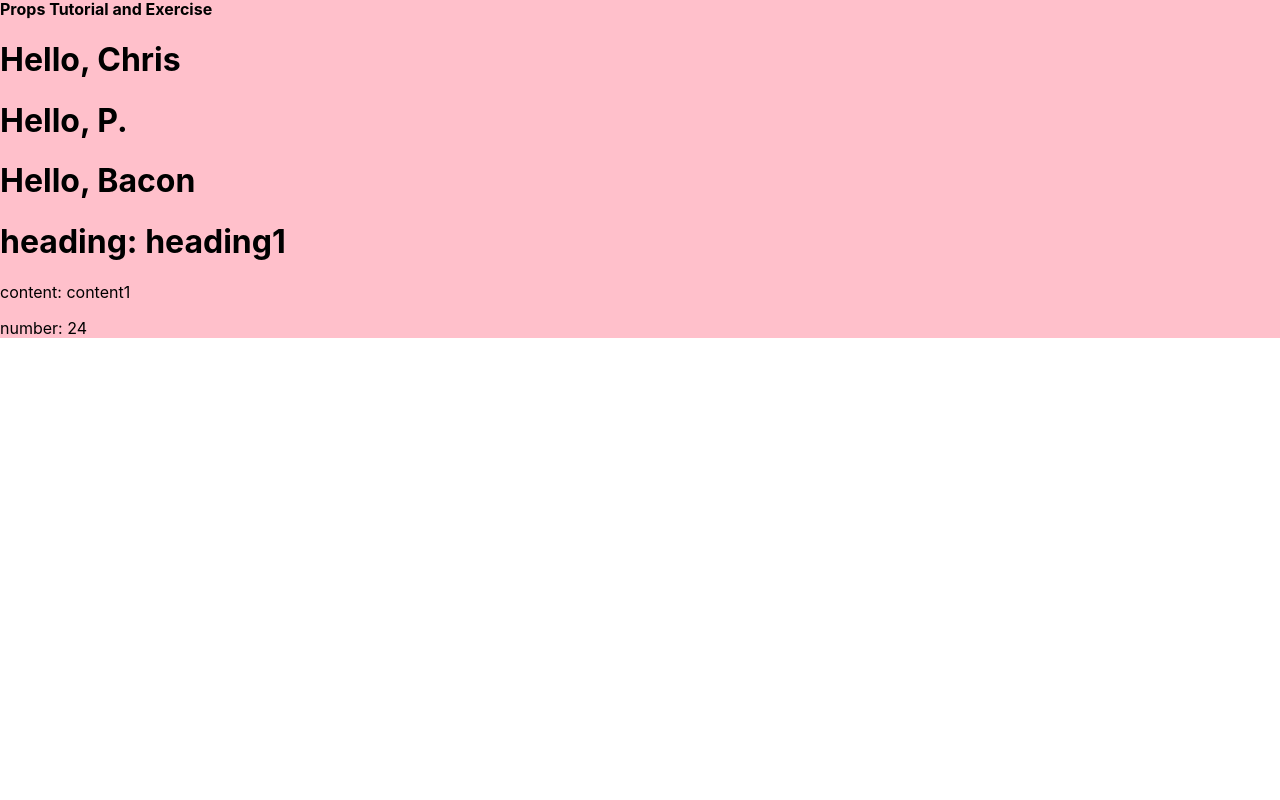
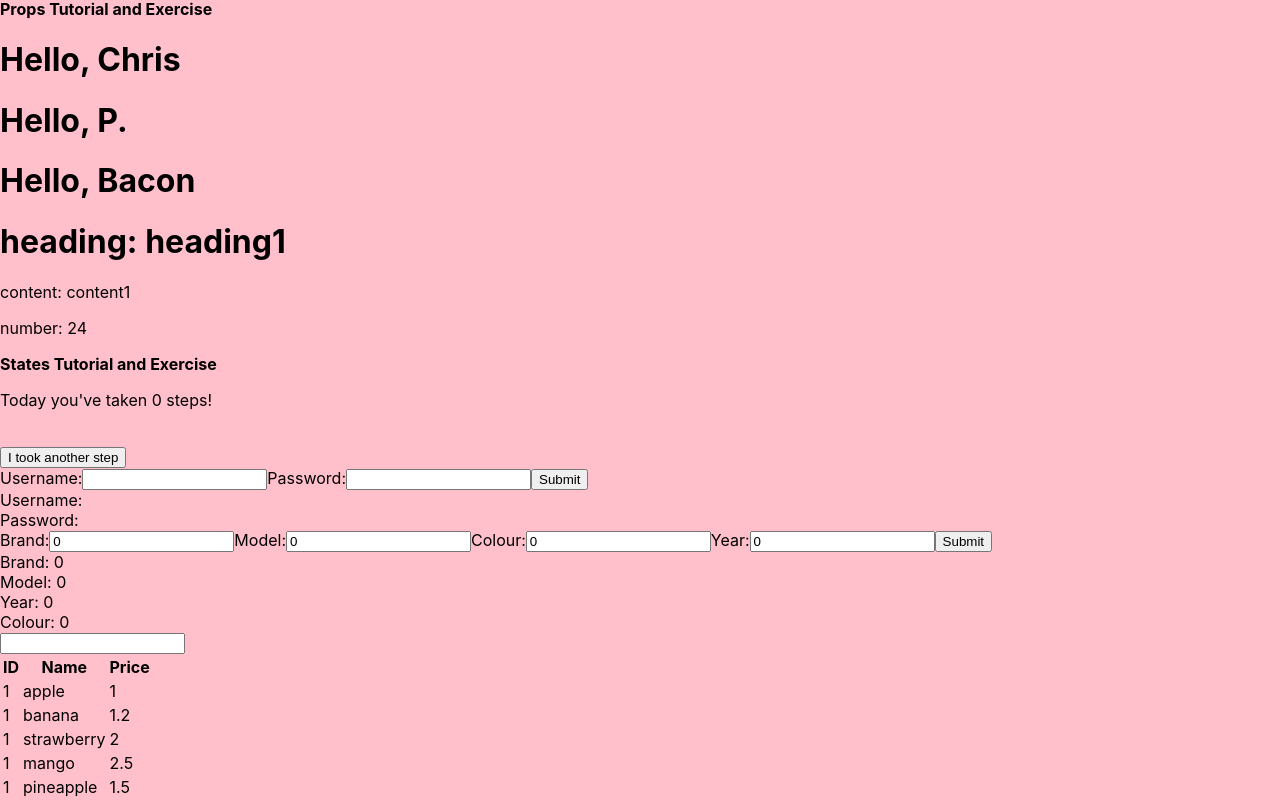
Before and after one commit to marsho23/ExercisesWithAsweneDay1, a React (Create React App) app: page / in a window 1280 px wide. Shown: the part 502-1302 px from the top of the page. Before the commit the page ends 856 px from the top, so only its background shows below. Built offline with nearby package versions, Linux system fonts and the light colour scheme.

Commit message:
states exercise and tutorial done

```diff
--- a/src/App.js
+++ b/src/App.js
@@ -6,6 +6,11 @@ import Footer from './components/Footer';
 import MyComponent from './components/MyComponent';
 import Props from './components/Props';
 import ComponentWithProps from './components/ComponentWithProps';
+import MilesAhead from './components/MilesAhead';
+import Login from './components/Login';
+import Car from './components/Car';
+import ProductTable from './components/ProductTable';
+
 
 function App() {
   return (
@@ -21,6 +26,12 @@ function App() {
       <p><b>Props Tutorial and Exercise</b></p>
       <Props/>
       <ComponentWithProps/>
+      <p><b>States Tutorial and Exercise</b></p>
+      <MilesAhead/>
+      <Login/>
+      <Car/>
+      <br/>
+      <ProductTable/>
     </div>
 
   );
--- /dev/null
+++ b/src/components/Car.jsx
@@ -0,0 +1,34 @@
+import React from 'react';
+import {useState} from 'react';
+
+const Car = () => {
+    const[brand, setBrand]=useState(0);
+    const[model, setModel]=useState(0);
+    const[colour, setColour]=useState(0);
+    const[year, setYear]=useState(0);
+
+    return (
+        <>
+            <form>
+            <label>Brand:</label>
+            <input name="brand" type="text" value={brand} onChange={e=>setBrand(e.target.value)}/>
+            <label>Model:</label>
+            <input name="model" type="text" value={model} onChange={e=>setModel(e.target.value)}/>
+            <label>Colour:</label>
+            <input name="colour" type="text" value={colour} onChange={e=>setColour(e.target.value)}/>
+            <label>Year:</label>
+            <input name="year" type="text" value={year} onChange={e=>setYear(e.target.value)}/>
+            <button>Submit</button>
+            <br/>
+            </form>
+            <label>Brand: {brand}</label>
+            <br/>
+            <label>Model: {model}</label>
+            <br/>
+            <label>Year: {year}</label>
+            <br/>
+            <label>Colour: {colour}</label>
+        </>
+    )
+}
+export default Car;
--- /dev/null
+++ b/src/components/Login.jsx
@@ -0,0 +1,29 @@
+import React from 'react';
+import {useState} from 'react';
+const Login=()=>{
+    const[username,setUsername]=useState('');
+    const[password,setPassword]=useState('');
+
+    // const setValues = e => {
+    //     e.preventDefault();
+    //     setUsername( e.target.value);
+    //     setPassword  (e.target.value);
+    // }
+    return (
+        <>
+            {/* <form onSubmit={setValues}> */}
+            <form>
+            <label>Username:</label>
+            <input name="username" type="text" value={username} onChange={e=>setUsername(e.target.value)}/>
+            <label>Password:</label>
+            <input name="password" type="password" value={password} onChange={e=>setPassword(e.target.value)}/>
+            <button>Submit</button>
+            <br/>
+            </form>
+            <label>Username: {username}</label>
+            <br/>
+            <label>Password: {password}</label>
+        </>
+    )
+}
+export default Login;
--- /dev/null
+++ b/src/components/MilesAhead.jsx
@@ -0,0 +1,18 @@
+import React from 'react';
+import {useState} from 'react';
+
+const MilesAhead = () => {
+    const[step, setSteps]=useState(0);
+    const increment = () => {
+        setSteps(step+1);
+    }
+
+    return (
+        <>
+            <p>Today you've taken {step} steps! </p>
+            <br/>
+            <button onClick={increment}>I took another step</button>
+        </>
+    )
+}
+export default MilesAhead;
--- /dev/null
+++ b/src/components/ProductTable.jsx
@@ -0,0 +1,47 @@
+import React from 'react';
+import {useState} from 'react';
+
+const products = [
+    {id:1, name:"apple",price:1.0},
+    {id:1, name:"banana",price:1.2},
+    {id:1, name:"strawberry",price:2.0},
+    {id:1, name:"mango",price:2.5},
+    {id:1, name:"pineapple",price:1.5}
+];
+
+const ProductTable = ()=> {
+    const[searchString,setSearchString]=useState('');
+
+    const onSearchStringChange = (event)=>{
+        setSearchString(event.target.value);
+    };
+
+    const filteredProduct = products.filter((product)=>
+        product.name.toLowerCase().includes(searchString.toLowerCase())
+    );
+
+    return (
+        <>
+            <input name="searchString" type="text" value={searchString} onChange={onSearchStringChange}/>
+            <table>
+                <thead>
+                    <tr>
+                        <th>ID</th>
+                        <th>Name</th>
+                        <th>Price</th>
+                    </tr>
+                </thead>
+                <tbody>
+                    {filteredProduct.map((product)=>
+                    <tr key ={product.id}>
+                        <td>{product.id}</td>
+                        <td>{product.name}</td>
+                        <td>{product.price}</td>
+                    </tr>
+                    )}
+                </tbody>
+            </table>
+        </>
+    )
+}
+export default ProductTable;
```
